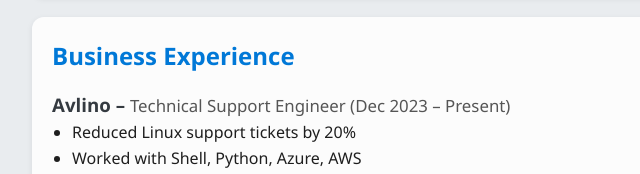
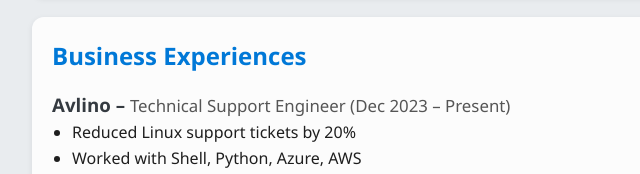
Before and after one commit to chinu0/cloud-resume-challenge, a plain HTML site: page frontend/index.html in a window 1280 px wide. Shown: the part 604-778 px from the top of the page, 178-818 px from the left. Drawn offline with Linux system fonts and the light colour scheme; no server answers.

Commit message:
Update index.html

```diff
--- a/frontend/index.html
+++ b/frontend/index.html
@@ -45,7 +45,7 @@
       </section>
 
       <section>
-        <h2>Business Experience</h2>
+        <h2>Business Experiences</h2>
         <h3>Avlino – <span class="subheading">Technical Support Engineer (Dec 2023 – Present)</span></h3>
         <ul>
           <li>Reduced Linux support tickets by 20%</li>
```
